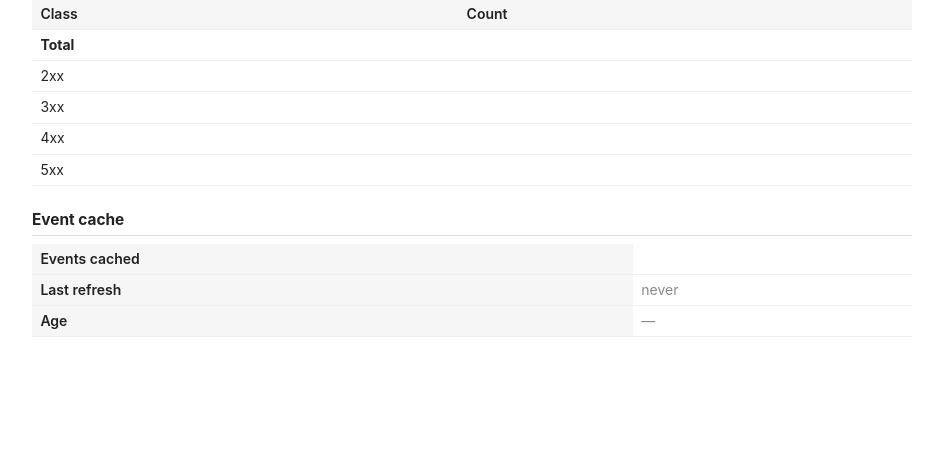
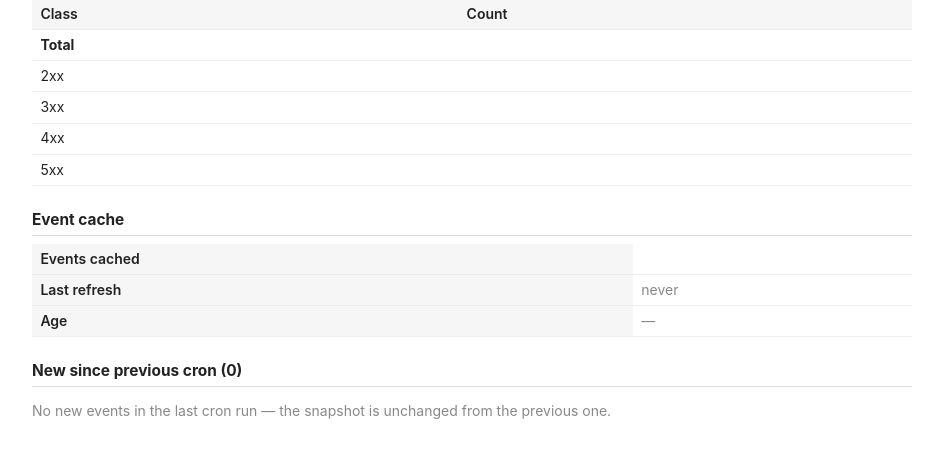
Before and after one commit to welch/sportsball, a Flask app: template src/sportsball/templates/health.html in a window 1280 px wide. Shown: the part 228-686 px from the top of the page, without its empty margins (168-1111 px from the left). Run offline with Flask 3, Linux system fonts and the light colour scheme; the template is opened without the code that fills it, so the values that code supplies are empty.

Commit message:
Track and surface "new since previous cron" events on the health page
Cron now compares this run's events against the previous cron's
snapshot (by source + source_id) and persists the diff as
previously_unseen alongside events and fetched_at in the same blob.
read_events returns a 3-tuple now; the cache holds the diff too.

The health page gains a "New since previous cron (N)" section: a small
table of date / time / venue / category / name / source for each event
that wasn't in the prior cron's snapshot. Empty state explains "the
snapshot is unchanged from the previous one."

First-ever run still flags everything as new since there's no prior to
compare against. Legacy blobs (written before this field) read back as
previously_unseen=[] for backward compatibility.

Bonus dev-quality fix: the canonical-host redirect now skips localhost
/ 127.0.0.1 / 0.0.0.0 so a developer with the production CANONICAL_HOST
in their local env.yaml can still hit http://localhost:PORT without
being bounced to production.

Co-Authored-By: Claude Opus 4.7 (1M context) <noreply@anthropic.com>

```diff
--- a/src/sportsball/main.py
+++ b/src/sportsball/main.py
@@ -62,15 +62,24 @@ app.url_map.converters["verb"] = VerbConverter
 log = logging.getLogger(__name__)
 
 
+_LOCAL_HOSTS = {"localhost", "127.0.0.1", "0.0.0.0"}
+
+
 @app.before_request
 def _redirect_to_canonical_host() -> Response | None:
     """301-redirect non-canonical hosts to `CANONICAL_HOST`.
 
-    No-ops when `CANONICAL_HOST` is unset (local dev). Skips `/healthz` and
-    GAE cron requests so they keep working on the appspot host.
+    No-ops when `CANONICAL_HOST` is unset (local dev). Also skips when the
+    request is to a localhost address — so a developer with the production
+    canonical configured in their local `env.yaml` can still hit
+    `http://localhost:5000` without bouncing to the production domain.
+    Skips `/healthz` and GAE cron requests so they keep working on the
+    appspot host.
     """
     canonical = os.environ.get("CANONICAL_HOST")
     if not canonical or request.host == canonical:
+        return None
+    if request.host.split(":", 1)[0] in _LOCAL_HOSTS:
         return None
     if request.path == "/healthz":
         return None
@@ -130,7 +139,7 @@ def team_colorize(text: str) -> Markup:
 
 
 _cache_lock = threading.Lock()
-_cache: dict[str, Any] = {"events": None, "fetched_at": 0.0}
+_cache: dict[str, Any] = {"events": None, "fetched_at": 0.0, "previously_unseen": []}
 
 
 ADAPTER_NAMES: tuple[str, ...] = (
@@ -163,12 +172,14 @@ def _events() -> list[Event]:
         if stale:
             stored = store.read_events()
             if stored is not None:
-                events, fetched_at = stored
+                events, fetched_at, prev_unseen = stored
                 _cache["events"] = events
                 _cache["fetched_at"] = fetched_at.timestamp()
+                _cache["previously_unseen"] = prev_unseen
             else:
                 _cache["events"] = fetch_all(_adapters())
                 _cache["fetched_at"] = time.time()
+                _cache["previously_unseen"] = []
         return _cache["events"]
 
 
@@ -313,15 +324,18 @@ def health(token: str) -> str:
     if cache_fetched_at is not None:
         cache_age_label = _humanize_age((now - cache_fetched_at).total_seconds())
     cached_events = _cache["events"] or []
+    new_events = sorted(_cache["previously_unseen"] or [], key=lambda e: e.starts_at)
     return render_template(
         "health.html",
         now=now,
         adapters=stats.adapter_stats(ADAPTER_NAMES),
         request_summary=stats.request_summary(),
         cache_event_count=len(cached_events),
+        new_events=new_events,
         cache_fetched_at=cache_fetched_at,
         cache_age_label=cache_age_label,
         humanize_age=_humanize_age,
+        pt=PT,
     )
 
 
@@ -340,11 +354,17 @@ def refresh() -> tuple[str, int]:
         abort(403)
     events = fetch_all(_adapters())
     fetched_at = datetime.now(tz=PT)
+    # Compare against the previous cron's snapshot to compute the delta.
+    # First-ever run has no prior, so everything counts as previously unseen.
+    prior = store.read_events()
+    prev_events = prior[0] if prior is not None else []
+    prev_unseen = store.previously_unseen(events, prev_events)
     try:
-        store.write_events(events, fetched_at)
+        store.write_events(events, fetched_at, previously_unseen=prev_unseen)
     except Exception:
         log.exception("storage write failed; cron continued with local cache only")
     with _cache_lock:
         _cache["events"] = events
         _cache["fetched_at"] = fetched_at.timestamp()
-    return f"refreshed: {len(events)} events\n", 200
+        _cache["previously_unseen"] = prev_unseen
+    return f"refreshed: {len(events)} events ({len(prev_unseen)} new)\n", 200
--- a/src/sportsball/store.py
+++ b/src/sportsball/store.py
@@ -32,8 +32,16 @@ def _client() -> Any:
     return storage.Client()
 
 
-def write_events(events: list[Event], fetched_at: datetime) -> None:
-    """Persist events + fetched_at to the configured bucket.
+def write_events(
+    events: list[Event],
+    fetched_at: datetime,
+    previously_unseen: list[Event] | None = None,
+) -> None:
+    """Persist events + fetched_at + the cron-run delta to the configured bucket.
+
+    ``previously_unseen`` is the subset of ``events`` that didn't appear in the
+    previous cron's snapshot — what's "new" this run. Defaults to ``[]`` when
+    not supplied (e.g. for tests that don't care about the diff).
 
     No-ops (with a warning log) when ``EVENTS_BUCKET`` is unset. Lets cron
     runs in environments without storage configured silently skip the write.
@@ -45,6 +53,7 @@ def write_events(events: list[Event], fetched_at: datetime) -> None:
     payload = {
         "fetched_at": fetched_at.isoformat(),
         "events": [e.model_dump(mode="json") for e in events],
+        "previously_unseen": [e.model_dump(mode="json") for e in (previously_unseen or [])],
     }
     body = json.dumps(payload, separators=(",", ":"))
     blob = _client().bucket(bucket).blob(BLOB_NAME)
@@ -52,8 +61,12 @@ def write_events(events: list[Event], fetched_at: datetime) -> None:
     blob.upload_from_string(body, content_type="application/json")
 
 
-def read_events() -> tuple[list[Event], datetime] | None:
+def read_events() -> tuple[list[Event], datetime, list[Event]] | None:
     """Read the snapshot back, or ``None`` if it can't be loaded.
+
+    Returns ``(events, fetched_at, previously_unseen)``. The third element
+    is the events that were new in the last cron run (empty list when an
+    older blob without that field is read).
 
     Returns ``None`` for any failure mode the caller treats the same way:
     bucket env unset, blob missing, malformed payload, transient API error.
@@ -72,7 +85,14 @@ def read_events() -> tuple[list[Event], datetime] | None:
         payload = json.loads(body)
         events = [Event.model_validate(e) for e in payload["events"]]
         fetched_at = datetime.fromisoformat(payload["fetched_at"])
+        previously_unseen = [Event.model_validate(e) for e in payload.get("previously_unseen", [])]
     except Exception:
         log.exception("storage payload malformed")
         return None
-    return events, fetched_at
+    return events, fetched_at, previously_unseen
+
+
+def previously_unseen(new_events: list[Event], prev_events: list[Event]) -> list[Event]:
+    """Subset of ``new_events`` whose ``(source, source_id)`` wasn't in ``prev_events``."""
+    prev_keys = {(e.source, e.source_id) for e in prev_events}
+    return [e for e in new_events if (e.source, e.source_id) not in prev_keys]
--- a/src/sportsball/templates/health.html
+++ b/src/sportsball/templates/health.html
@@ -120,5 +120,36 @@
         </tr>
       </tbody>
     </table>
+
+    <h2>New since previous cron ({{ new_events|length }})</h2>
+    {% if new_events %}
+      <table>
+        <thead>
+          <tr>
+            <th>Date (PT)</th>
+            <th>Time</th>
+            <th>Venue</th>
+            <th>Category</th>
+            <th>Name</th>
+            <th class="adapter-name">Source</th>
+          </tr>
+        </thead>
+        <tbody>
+          {% for e in new_events %}
+            {% set local = e.starts_at.astimezone(pt) %}
+            <tr>
+              <td><time datetime="{{ local.isoformat() }}">{{ local.strftime('%a %b %-d, %Y') }}</time></td>
+              <td>{{ local.strftime('%-I:%M %p') }}</td>
+              <td>{{ e.venue }}</td>
+              <td>{{ e.category }}</td>
+              <td>{{ e.name }}</td>
+              <td class="adapter-name muted">{{ e.source }}</td>
+            </tr>
+          {% endfor %}
+        </tbody>
+      </table>
+    {% else %}
+      <p class="muted">No new events in the last cron run — the snapshot is unchanged from the previous one.</p>
+    {% endif %}
   </body>
 </html>
```
Also changed, not shown: tests/test_main.py (+58 -11 lines), tests/test_store.py (+48 -4 lines), CHANGELOG.md.
